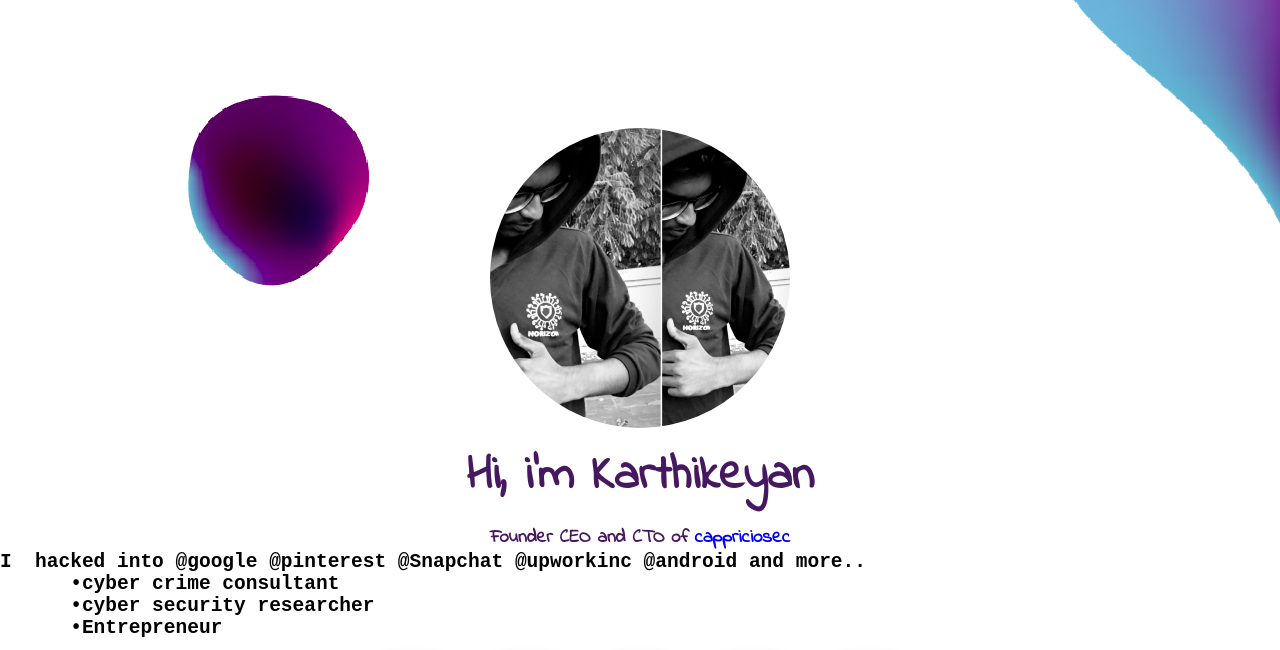
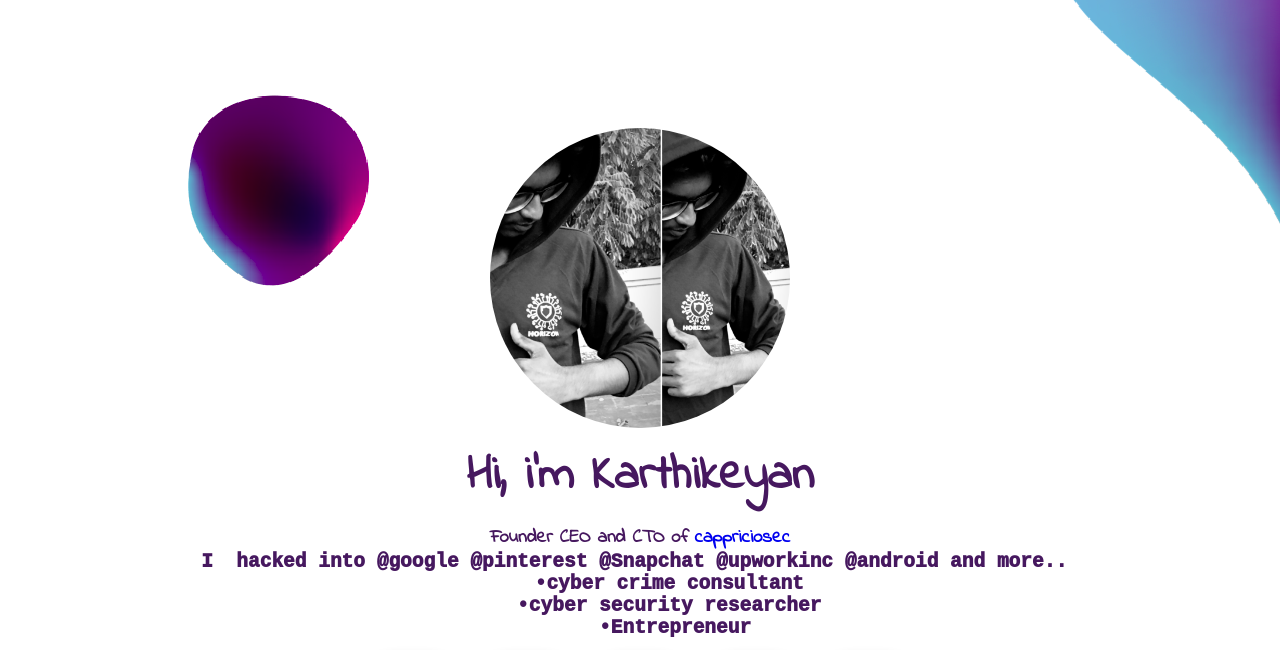
Before and after one commit to karthi-the-hacker/cv, a plain HTML site: page index.html in a window 1280 px wide. Shown: the top 650 px of the page. Drawn offline with Linux system fonts and the light colour scheme.

Commit message:
Update style.css

```diff
--- a/style/style.css
+++ b/style/style.css
@@ -30,6 +30,14 @@
   font-weight: 1000;
   color: #46185f;
 }
+
+h2{
+  font-family: Indie Flower;
+  text-align: center;
+  font-weight: 1000;
+  color: #46185f;
+}
+
 
 a{
   text-decoration:none;
```
